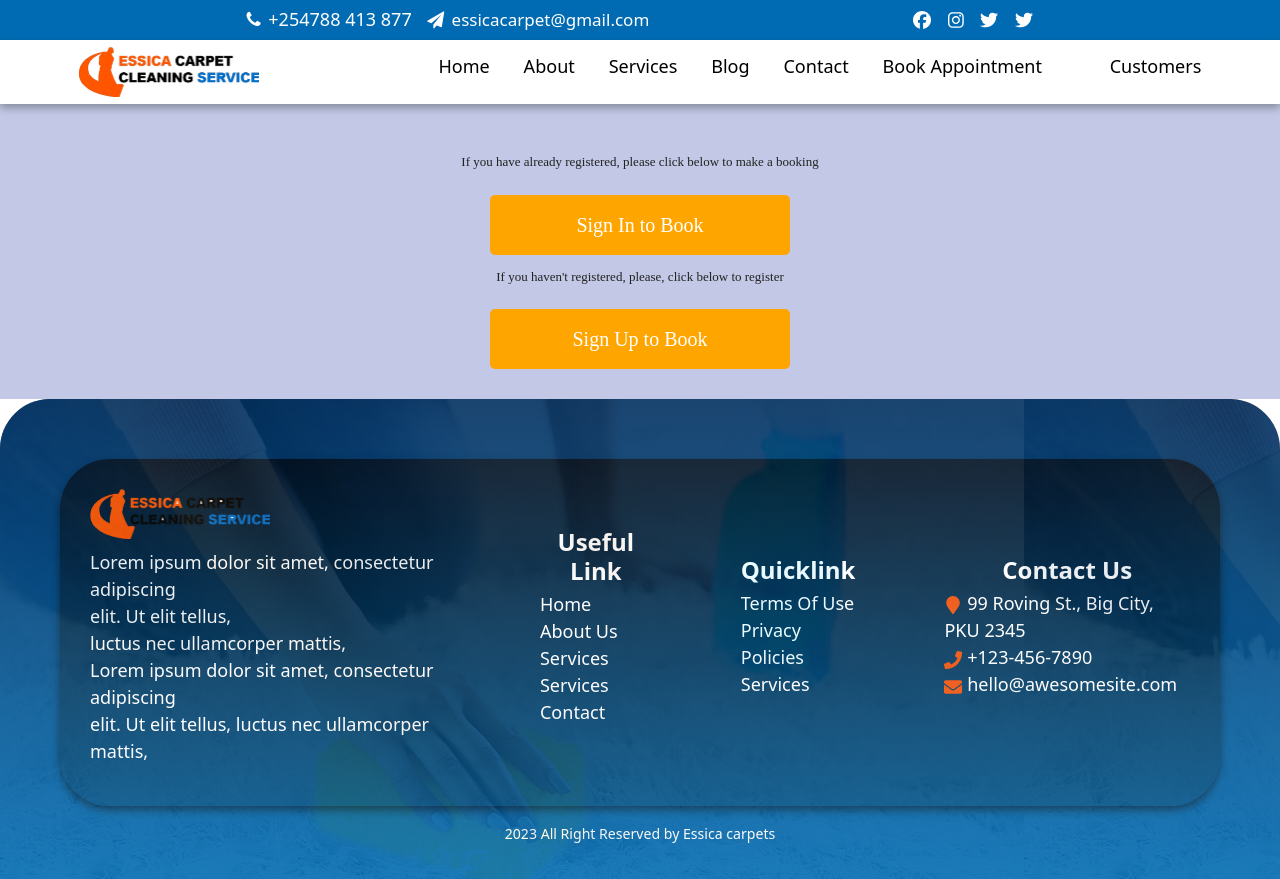
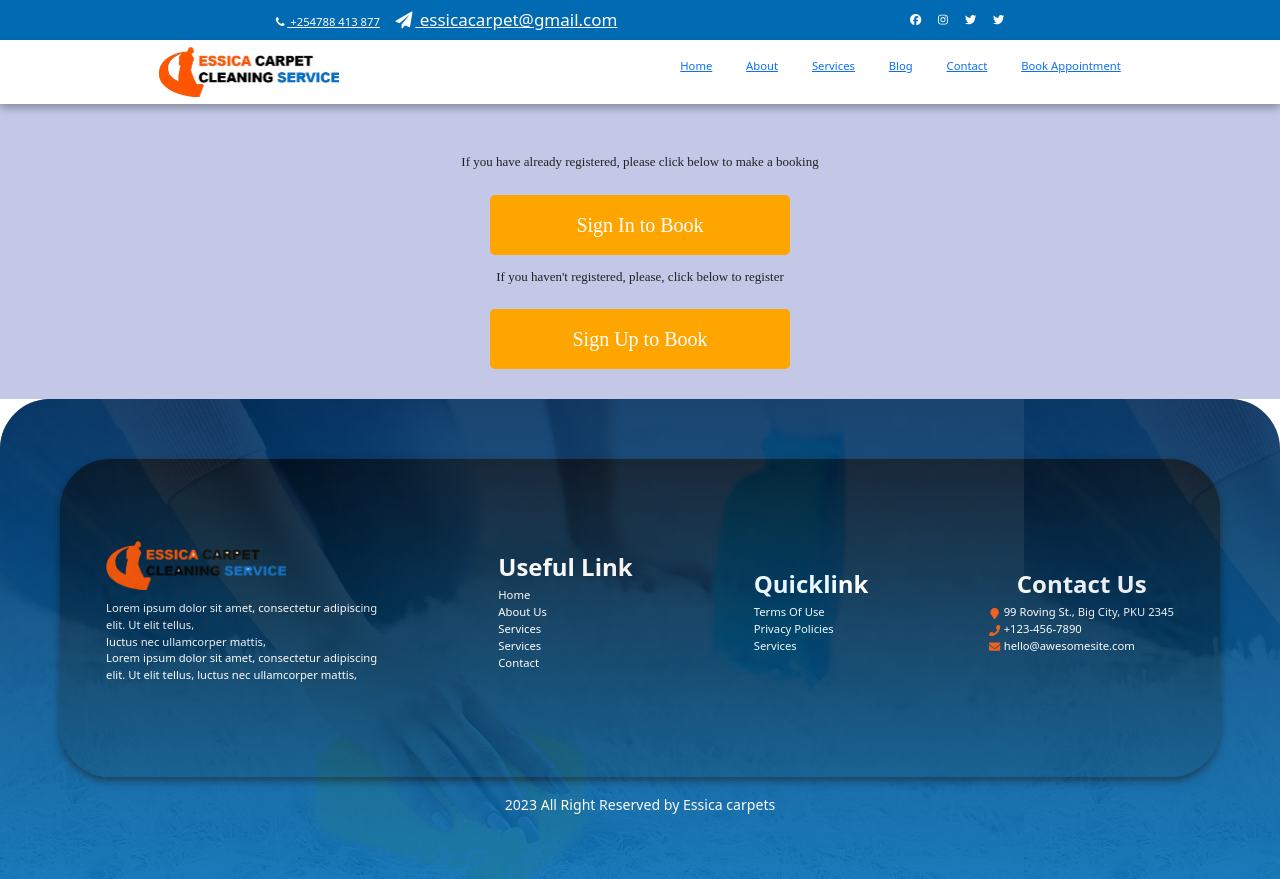
Before and after one commit to Tracy-miranja/essica-carpet-cleaning, a React (Vite) app: page /options in a window 1280 px wide. Built offline with nearby package versions, Linux system fonts and the light colour scheme.

Commit message:
Add dashboard to admin panel
-Create dashboard
-Modify navbar to suite signin
-Mofidy signin to allow for roles to be stored

```diff
--- a/src/App.jsx
+++ b/src/App.jsx
@@ -1,41 +1,38 @@
-// eslint-disable-next-line no-unused-vars
-import React from 'react';
-import { Route, BrowserRouter as Router, Routes} from 'react-router-dom';
+import React, { useState } from 'react';
+import { BrowserRouter as Router, Routes, Route } from 'react-router-dom';
 import Home from './components/Home/Home';
 import About from './components/About/About';
 import Services from './components/Services/Services';
 import Blog from './components/Blog/Blog';
 import Contact from './components/Contact/Contact';
+import Footer from './components/Footer/Footer';
+import Navbar from './components/Navbar/Navbar';
+import Options from './components/Registration/Options';
+import SignIn from './components/Signin/SignIn';
+import SignUp from './components/Signup/Signup';
+import Booking from './components/Bookings/Booking';
+import Dashboard from './components/Admin/Dashboard';
 import 'bootstrap/dist/css/bootstrap.min.css';
 import 'font-awesome/css/font-awesome.min.css';
-import Footer from './components/footer/footer';
-import Navbar from './components/Navbar/navbar';
-import Options from './components/Registration/options';
-import SignIn from './components/Signin/Signin';
-import SignUp from './components/Signup/Signup';
-
-import Booking from './components/Bookings/booking';
-
-
 
 const App = () => {
-  // const navigate = useNavigate();
+  const [navbarUpdate, setNavbarUpdate] = useState(false);
+
+  const onLoginStatusChange = () => {
+    setNavbarUpdate(!navbarUpdate);
+  };
 
   const hideNavbarOnBookingPage = () => {
     const currentPath = window.location.pathname;
-    if (currentPath === '/Booking' && currentPath === '/signin') {
-      return false; // Don't render Navbar on Booking page
-    }
-    return true; // Render Navbar on other pages
+    return !(currentPath === '/Booking' || currentPath === '/signin');
   };
 
   return (
     <>
-    <div>
-          {hideNavbarOnBookingPage() && <Navbar />}
-        </div>
+      <div>
+        {hideNavbarOnBookingPage() && <Navbar navbarUpdate={navbarUpdate} />}
+      </div>
       <div className='app'>
-
         <Router>
           <Routes>
             <Route exact path="/" element={<Home />} />
@@ -43,10 +40,11 @@
             <Route exact path="/Services" element={<Services />} />
             <Route exact path="/Blog" element={<Blog />} />
             <Route exact path="/Contact" element={<Contact />} />
-            <Route exact path="/Options" element={<Options/>} />
-            <Route exact path="/signin" element={<SignIn />} />
+            <Route exact path="/Options" element={<Options />} />
+            <Route exact path="/signin" element={<SignIn onLoginStatusChange={onLoginStatusChange} />} />
             <Route exact path="/signup" element={<SignUp />} />
             <Route exact path="/booking" element={<Booking />} />
+            <Route exact path="/dashboard" element={<Dashboard />} />
           </Routes>
         </Router>
       </div>
--- /dev/null
+++ b/src/components/Admin/dashboard.css
@@ -0,0 +1,51 @@
+.dashboard-container {
+    padding-top: 100px; /* Adjust this value based on your navbar's height */
+    margin: 0 auto;
+    width: 90%; /* Adjust width as needed */
+    background-color: #f5f5f5; /* Background color for the container */
+    box-shadow: 0 4px 8px rgba(0, 0, 0, 0.1); /* Optional: adds a subtle shadow */
+    border-radius: 10px; /* Optional: rounds the corners */
+    overflow-x: auto; /* Ensures table is scrollable on smaller screens */
+  }
+
+  .dashboard-title {
+    text-align: center;
+    padding: 20px;
+    font-size: 24px;
+    color: #333;
+  }
+
+  .dashboard-table {
+    border-collapse: collapse;
+    width: 100%;
+    margin: 20px 0;
+  }
+
+  .dashboard-table thead {
+    background-color: #006bb3; /* Header background color */
+    color: white;
+  }
+
+  .dashboard-table th,
+  .dashboard-table td {
+    text-align: left;
+    padding: 8px;
+    border-bottom: 1px solid #ddd; /* Horizontal line between rows */
+  }
+
+  .dashboard-table th {
+    padding-top: 12px;
+    padding-bottom: 12px;
+  }
+
+  .dashboard-table-row:nth-child(even) {
+    background-color: #f2f2f2; /* Zebra striping for rows */
+  }
+
+  .dashboard-table-row:hover {
+    background-color: #ddd; /* Row hover effect */
+  }
+
+  .dashboard-data {
+    /* Optional: Add specific styles for data cells if needed */
+  }
--- /dev/null
+++ b/src/components/Admin/dashboard.jsx
@@ -0,0 +1,51 @@
+import { useEffect } from 'react';
+import { useDispatch, useSelector } from 'react-redux';
+import { fetchBookings } from '../../store/bookingSlice';
+import "../Admin/dashboard.css";
+
+const Dashboard = () => {
+  const dispatch = useDispatch();
+  const bookings = useSelector(state => state.booking.bookings);
+
+  useEffect(() => {
+    dispatch(fetchBookings());
+  }, [dispatch]);
+console.log('Hello')
+ // Create a copy of the bookings array and sort it
+ const sortedBookings = [...bookings].sort((a, b) => {
+    const dateA = new Date(a.booking_date), timeA = a.booking_time;
+    const dateB = new Date(b.booking_date), timeB = b.booking_time;
+    return dateA - dateB || (timeA < timeB ? -1 : timeA > timeB ? 1 : 0);
+  });
+
+  return (
+<div className="dashboard-container">
+  <h2 className="dashboard-title">Bookings Dashboard</h2>
+  <table className="dashboard-table">
+    <thead className="dashboard-table-head">
+      <tr className="dashboard-table-row">
+        <th className="dashboard-header">Customer Name</th>
+        <th className="dashboard-header">Location</th>
+        <th className="dashboard-header">Date</th>
+        <th className="dashboard-header">Time</th>
+        <th className="dashboard-header">Status</th>
+      </tr>
+    </thead>
+    <tbody className="dashboard-table-body">
+      {sortedBookings.map(booking => (
+        <tr key={booking._id} className="dashboard-table-row">
+          <td className="dashboard-data">{booking.customer_ID.name}</td>
+          <td className="dashboard-data">{booking.location}</td>
+          <td className="dashboard-data">{new Date(booking.booking_date).toLocaleDateString()}</td>
+          <td className="dashboard-data">{booking.booking_time}</td>
+          <td className="dashboard-data">{booking.status}</td>
+        </tr>
+      ))}
+    </tbody>
+  </table>
+</div>
+
+  );
+};
+
+export default Dashboard;
--- a/src/components/Navbar/navbar.jsx
+++ b/src/components/Navbar/navbar.jsx
@@ -1,13 +1,17 @@
-// import React, { Component } from 'react'
-import "../Navbar/navbar.css";
-import { useState } from "react";
+import "./navbar.css";
+import { useState, useEffect } from "react";
 import logo from "../Navbar/logo.png";
 import SocialIcons from "./icons";
-
 
 const Navbar = () => {
   const [active, setActive] = useState("nav__menu");
   const [toggleIcon, setToggleIcon] = useState("nav__toggler");
+  const [userRole, setUserRole] = useState('');
+
+  useEffect(() => {
+    const role = localStorage.getItem('userRole');
+    setUserRole(role);
+  }, []);
 
   const navToggle = () => {
     active === "nav__menu"
@@ -19,6 +23,14 @@
       : setToggleIcon("nav__toggler");
   };
 
+  const isAdmin = userRole === 'admin';
+
+  const handleSignOut = () => {
+    localStorage.setItem('userRole', 'user'); // Set the role to 'user'
+    setUserRole('user'); // Update state to re-render navbar
+    // Redirect to home or other page if necessary
+  };
+
   return (
     <div className="essica-nav">
       <SocialIcons />
@@ -27,66 +39,43 @@
           <img src={logo} alt="Essica carpets" />
         </a>
         <ul className={active}>
-          <li className="nav__item" style={{ display: "block" }}>
-            {" "}
-            <a href="/" className="nav__link">
-              Home
-            </a>
-          </li>
-          <li className="nav__item" style={{ display: "block" }}>
-            {" "}
-            <a href="/About" className="nav__link">
-              About
-            </a>
-          </li>
-          <li className="nav__item" style={{ display: "block" }}>
-            {" "}
-            <a href="/Services" className="nav__link">
-              Services
-            </a>
-          </li>
-          <li className="nav__item" style={{ display: "block" }}>
-            {" "}
-            <a href="/Blog" className="nav__link">
-              Blog
-            </a>
-          </li>
-          <li className="nav__item" style={{ display: "block" }}>
-            {" "}
-            <a href="/Contact" className="nav__link">
-              Contact
-            </a>
-          </li>
-
-          <li className="nav__item booking-button" style={{ display: "block" }}>
-            {" "}
-            <a href="/Options" className="nav__link">
-              Book Appointment
-            </a>
+          {isAdmin ? (
+            <>
+              <li className="nav__item admin">
+                <a href="/Dashboard" className="nav__link"><i className="fa fa-tachometer-alt"></i> Dashboard</a>
               </li>
               <li className="nav__item admin">
-            <a href="/Dashboard" className="nav__link" style={{ display: "none" }} >
-              <i className="fa fa-tachometer-alt"></i> Dashboard
-            </a>
+                <a href="/Customers" className="nav__link">Customers</a>
               </li>
               <li className="nav__item admin">
-            {" "}
-            <a href="/Admin" className="nav__link">
-              Customers
-            </a>
+                <a href="/Bookings" className="nav__link">Bookings</a>
               </li>
-          <li className="nav__item admin" style={{ display: "none" }}>
-            {" "}
-            <a href="/Admin" className="nav__link">
-              Bookings
-            </a>
+              <li className="nav__item admin-panel" onClick={handleSignOut}>
+                <a href="/Options" className="nav__link">Signout</a>
               </li>
-          <li className="nav__item admin-panel" style={{ display: "none" }}>
-            {" "}
-            <a href="/Admin" className="nav__link">
-              Signout
-            </a>
+            </>
+          ) : (
+            <>
+              <li className="nav__item">
+                <a href="/" className="nav__link">Home</a>
               </li>
+              <li className="nav__item">
+                <a href="/About" className="nav__link">About</a>
+              </li>
+              <li className="nav__item">
+                <a href="/Services" className="nav__link">Services</a>
+              </li>
+              <li className="nav__item">
+                <a href="/Blog" className="nav__link">Blog</a>
+              </li>
+              <li className="nav__item">
+                <a href="/Contact" className="nav__link">Contact</a>
+              </li>
+              <li className="nav__item booking-button">
+                <a href="/Options" className="nav__link">Book Appointment</a>
+              </li>
+            </>
+          )}
         </ul>
 
         <div onClick={navToggle} className={toggleIcon}>
--- a/src/components/Signin/Signin.jsx
+++ b/src/components/Signin/Signin.jsx
@@ -18,23 +18,20 @@
     }
   }, [customerStatus, dispatch]);
 
-
-
   const handleSubmit = (e) => {
     e.preventDefault();
 
-
-   // Trim whitespace and compare
-   const user = customers.find(c =>
-    c.username.trim() == credentials.username.trim() &&
-    c.password.trim() == credentials.password.trim()
-  );
-
-
+    const user = customers.find(c =>
+      c.username.trim() === credentials.username.trim() &&
+      c.password.trim() === credentials.password.trim()
+    );
 
     if (user) {
-      localStorage.setItem('userId', user._id); // Assuming MongoDB '_id' is used
-      navigate('/Booking');
+      localStorage.setItem('userId', user._id); // Store user ID
+      localStorage.setItem('userRole', user.role); // Store user role
+
+      // Navigate based on user role
+      user.role === 'admin' ? navigate('/Dashboard') : navigate('/Booking');
     } else {
       setLoginError('Invalid username or password.');
       setTimeout(() => setLoginError(''), 2000);
@@ -51,7 +48,6 @@
         <div className='signin'>
           <div className='signin-content'>
             <h1>Sign in</h1>
-
           </div>
         </div>
       </div>
```
Also changed, not shown: src/components/Admin/adminmenu.css (deleted), src/components/Admin/adminmenu.jsx (deleted), src/components/Admin/bookingslist.css (added), src/components/Admin/bookingslist.jsx (added), src/components/Admin/customerslist.jsx (added), src/components/Admin/listcustomers.jsx (deleted), 1 other file (tests, documents, lock files or other folders). Lines whose indentation alone changed are shown as unchanged.
